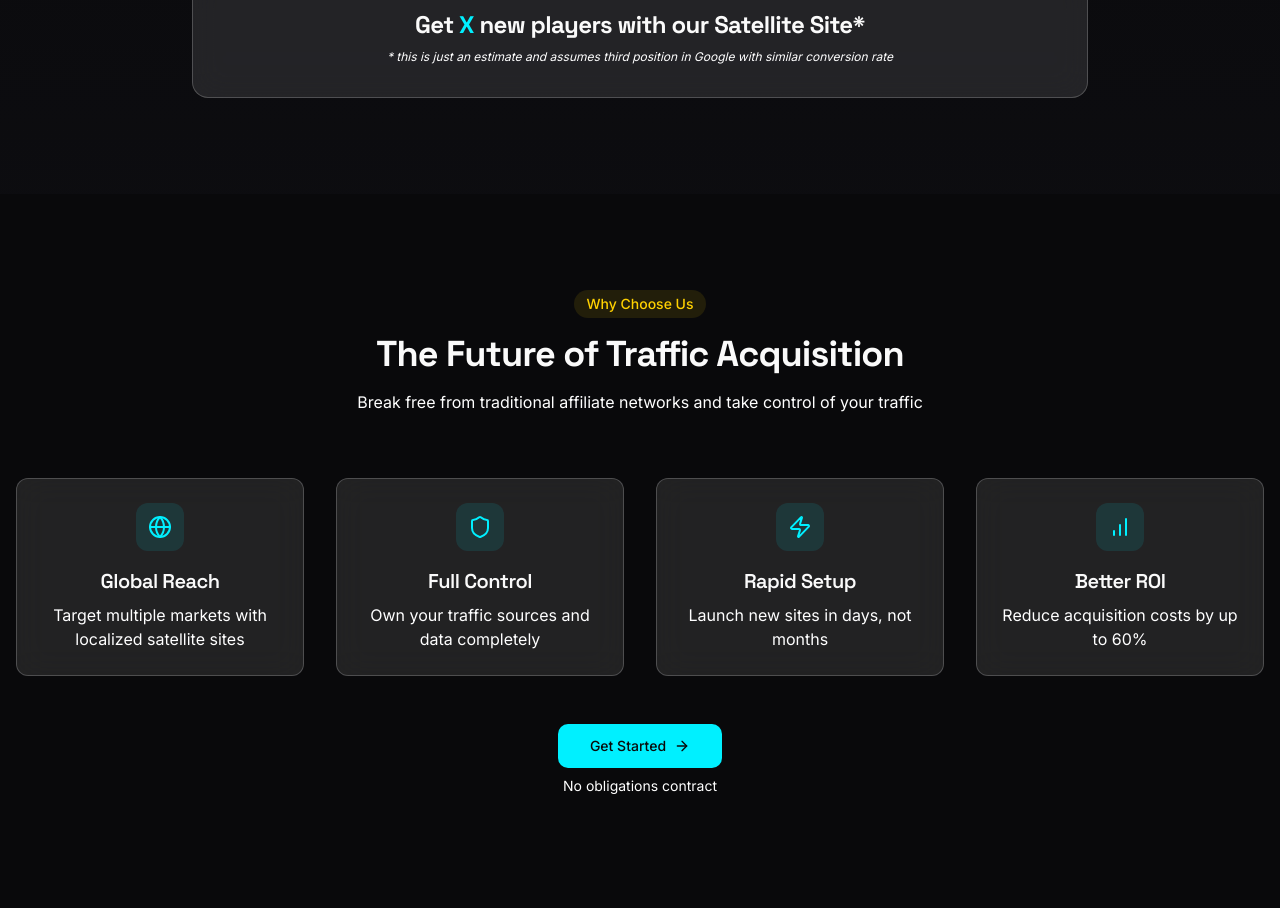
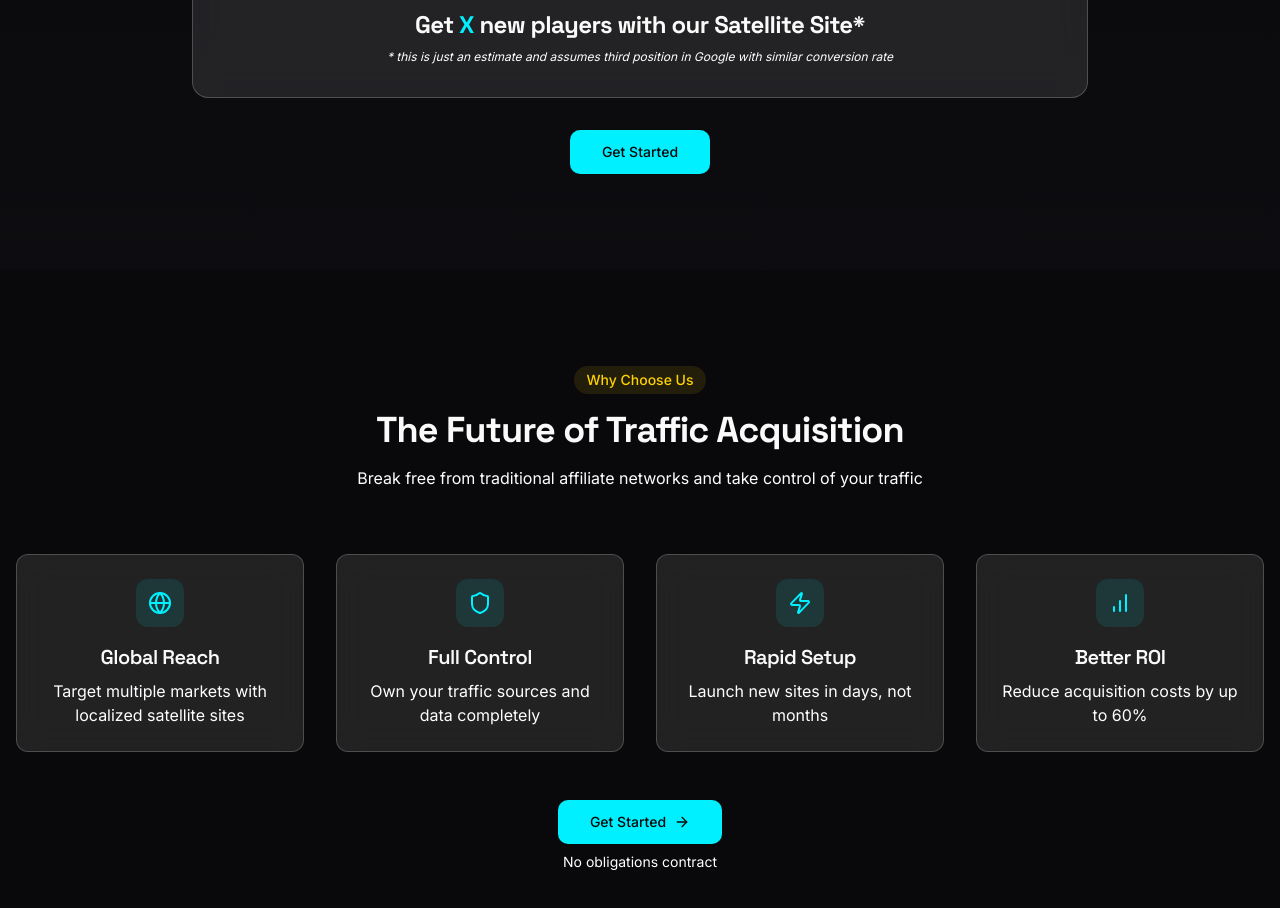
Before and after one commit to iGamingAudit/igaming-audit, a React (Vite) app: page / in a window 1280 px wide. Shown: the part 1220-2128 px from the top of the page. Built offline with nearby package versions, Linux system fonts and the light colour scheme.

Commit message:
Add Get Started button below calculator
Implemented a "Get Started" button positioned immediately below the calculator component in the application.
[skip gpt_engineer]

```diff
--- a/src/components/Calculator.tsx
+++ b/src/components/Calculator.tsx
@@ -3,6 +3,7 @@ import { Users, Percent } from "lucide-react";
 import { Input } from "./ui/input";
 import { Label } from "./ui/label";
 import { useState } from "react";
+import { Button } from "./ui/button";
 
 export const Calculator = () => {
   const [traffic, setTraffic] = useState<string>("");
@@ -82,6 +83,12 @@ export const Calculator = () => {
               </p>
             </div>
           </div>
+
+          <div className="mt-8 text-center">
+            <Button size="lg" className="w-full md:w-auto">
+              Get Started
+            </Button>
+          </div>
         </motion.div>
       </div>
     </section>
```
